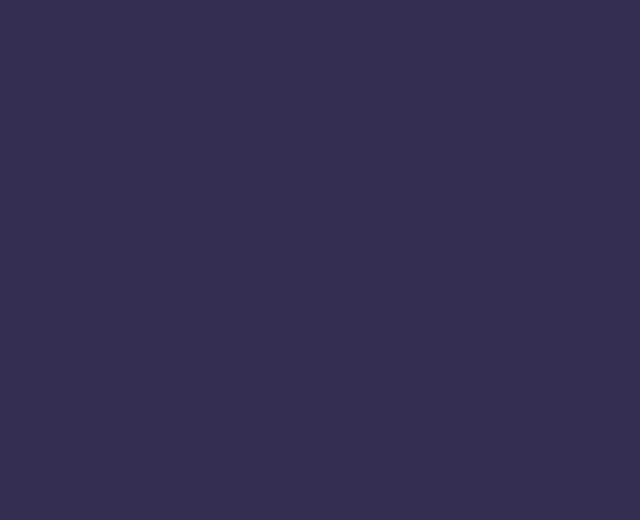
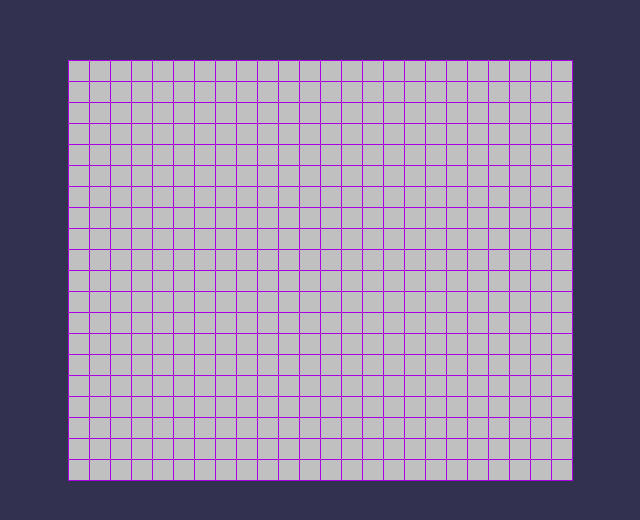
Before and after one commit to mterczynski/mine-sweeper, a React (Create React App) app: page / in a window 1280 px wide. Shown: the part 130-650 px from the top of the page, without its empty margins (320-960 px from the left). Built offline with nearby package versions, Linux system fonts and the light colour scheme.

Commit message:
display tiles

```diff
--- a/src/components/Boards.tsx
+++ b/src/components/Boards.tsx
@@ -1,34 +1,109 @@
 import { css, StyleSheet } from "aphrodite";
 import React, { Component } from "react";
 import { THEME } from "../constants/theme";
+import { TileType } from "../enums/tileType";
 import { Tile } from "./Tile";
 
-export class Board extends Component {
-  rows = 20;
-  columns = 30;
+type BoardState = {
+  isGameStarted: boolean;
+  board: any[][];
+};
 
-  board = [...Array(this.rows)].map(() => Array(this.columns));
+export class Board extends Component<any, BoardState> {
+  constructor(props: any) {
+    super(props);
+
+    this.state = {
+      isGameStarted: false,
+      board: this.getEmptyBoard(this.rowCount, this.columnCount)
+    };
+  }
+
+  private readonly initialBombsCount = 99;
+  private readonly rowCount = 20;
+  private readonly columnCount = 24;
+
+  onTileClick = (rowIndex: number, columnIndex: number) => {
+    if (!this.state.isGameStarted) {
+      this.fillBoard(rowIndex, columnIndex);
+      this.setState({
+        isGameStarted: true
+      });
+    }
+
+    // todo -> uncover tiles or explode bomb
+  };
+
+  flagTile = (rowIndex: number, columnIndex: number) => {
+    if (this.state.board[rowIndex][columnIndex].type === TileType.unmarked) {
+      let newBoard = [...this.state.board];
+      newBoard[rowIndex][columnIndex].type = TileType.flagged;
+
+      this.setState({
+        board: this.state.board
+      });
+    }
+  };
+
+  getEmptyBoard(rows: number, columns: number) {
+    return [...Array(rows)]
+      .map(() => [...Array(columns)])
+      .map(row =>
+        row.map((_, columnIndex) => (
+          <Tile
+            type={TileType.unmarked}
+            hasBomb={false}
+            adjacentBombs={0}
+            key={columnIndex}
+            flagTile={this.flagTile}
+            onTileClick={this.onTileClick}
+          />
+        ))
+      );
+  }
+
+  fillBoard(clickedRowIndex: number, clickedColumnIndex: number) {
+    let board: any[][] = this.getEmptyBoard(this.rowCount, this.columnCount);
+
+    let unplacedBombsLeft = this.initialBombsCount;
+
+    while (unplacedBombsLeft) {
+      let nextColumnIndex = Math.ceil(Math.random() * this.columnCount) - 1;
+      let nextRowIndex = Math.ceil(Math.random() * this.rowCount) - 1;
+      let isNewTileSameAsClickedTile =
+        nextColumnIndex === clickedColumnIndex &&
+        clickedRowIndex &&
+        nextRowIndex;
+      if (
+        !board[nextRowIndex][nextColumnIndex].hasBomb &&
+        !isNewTileSameAsClickedTile
+      ) {
+        board[nextRowIndex][nextColumnIndex].hasBomb = true;
+        unplacedBombsLeft--;
+      }
+    }
+
+    this.setState({
+      board
+    });
+  }
 
   render() {
     return (
-      <div className={css(styles.board)}>
-        {this.board.map((row, rowIndex) => (
-          <div className={css(styles.row)} key={rowIndex}>
-            {row.map((_, columnIndex) => (
-              <Tile key={columnIndex} />
-            ))}
-          </div>
-        ))}
+      <div>
+        {this.state.board.map((row, rowIndex) => {
+          return (
+            <div className={css(styles.row)} key={rowIndex}>
+              {row}
+            </div>
+          );
+        })}
       </div>
     );
   }
 }
 
 const styles = StyleSheet.create({
-  board: {
-    // background: "white"
-  },
-
   row: {
     display: "flex",
     ":last-child > *": {
--- a/src/components/Tile.tsx
+++ b/src/components/Tile.tsx
@@ -3,12 +3,21 @@ import React, { Component } from "react";
 import { THEME } from "../constants/theme";
 import { TileType } from "../enums/tileType";
 
-type TileProps = {
+export type TileProps = {
   type: TileType;
   hasBomb: boolean;
-  adjacentBombs: number;
+  adjacentBombs?: number;
+
+  // Callbacks:
+  flagTile: any;
+  onTileClick: any;
 };
 export class Tile extends Component<TileProps> {
+  onRightMouseButtonClick = () => {
+    this.props.flagTile();
+    return false;
+  };
+
   render() {
     let body: any = "";
     if (this.props.type === TileType.flagged) {
@@ -17,7 +26,15 @@ export class Tile extends Component<TileProps> {
       body = this.props.adjacentBombs || "";
     }
 
-    return <div className={css(styles.tile, styles.uncoveredTile)}>{body}</div>;
+    return (
+      <div
+        className={css(styles.tile, styles.uncoveredTile)}
+        onContextMenu={this.onRightMouseButtonClick}
+        onClick={this.props.onTileClick}
+      >
+        {body}
+      </div>
+    );
   }
 }
 
```
